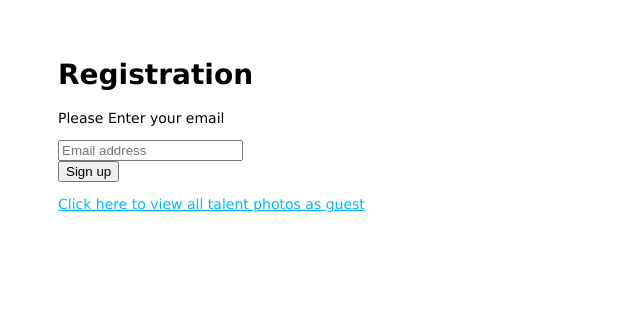
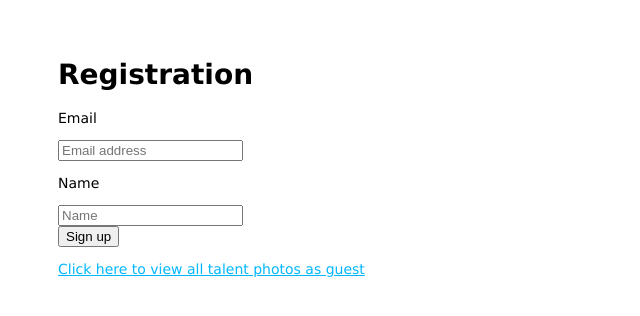
Before and after one commit to Garygohjr/CSC-Assignment2, a website: page public/index.html in a window 1280 px wide. Shown: the whole page, without its empty margins (0-640 px from the left). Drawn offline with Linux system fonts and the light colour scheme.

Commit message:
add user name filed in registration page

```diff
--- a/public/index.html
+++ b/public/index.html
@@ -11,8 +11,10 @@
   <h1>Registration</h1>
   <form id="customer_register">
     <div class="">
-      <p class="email_header">Please Enter your email</p>
+      <p class="email_header">Email</p>
       <input class="" id="email" type="text" placeholder="Email address" required />
+      <p class="email_header">Name</p>
+      <input class="" id="email" type="text" placeholder="Name" required />
     </div>
 
     <button id="customer-submit" class="" type="submit">
--- a/routes/stripe.js
+++ b/routes/stripe.js
@@ -17,7 +17,7 @@ const bodyParser = require('body-parser');
 db.initialize(process.env.NOSQL_DBNAME, 'users', function (dbCollection) { // successCallback
   // << db CRUD routes >>
 
-    /* Stipe (something) call */
+    /* Stripe (something) call */
     router.get('/', function(req, res, next) {
       /*some stripe api call code*/
     });
@@ -222,6 +222,7 @@ db.initialize(process.env.NOSQL_DBNAME, 'users', function (dbCollection) { // su
           var subscription = event.data.object;
           var cust_id = subscription.customer;
           var new_price_id = subscription.items.data[0].price.id;
+          //currently no interaction with database as you can get price id from subscription
 
           console.log(`Customer subscription updated`);
           console.log(cust_id);
```
